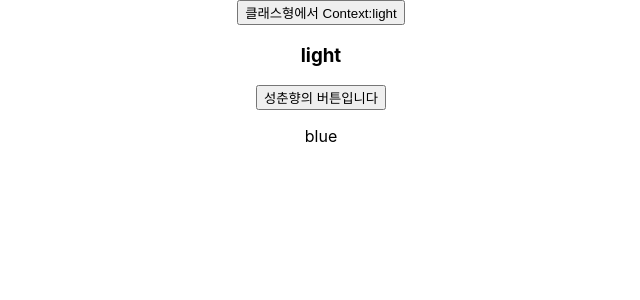
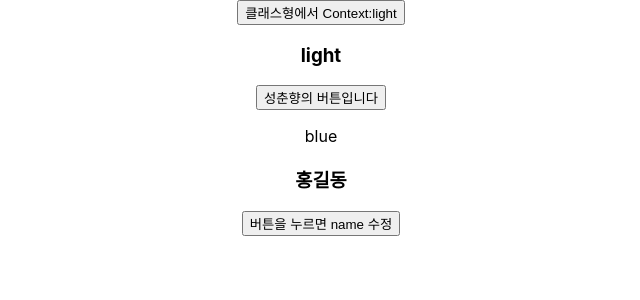
Before and after one commit to hj-Seong/2023-react, a React (Create React App) app in the folder context-text/: page / in a window 1280 px wide. Shown: the top 300 px of the page, without its empty margins (319-959 px from the left). Built offline with nearby package versions, Linux system fonts and the light colour scheme.

Commit message:
0414 Context-실습2

```diff
--- a/context-text/src/App.js
+++ b/context-text/src/App.js
@@ -6,18 +6,24 @@ import ThemeContext from './context/ThemeContext';
 import ObjectContext from './context/ObjectContext';
 import { DataProvider } from './context/DataContext';
 import ContextBox from './components/ContextBox';
+import DataBox from './components/DataBox';
+
+// ObjectContext.Provider의 value값을
+// 따로 변수에 저장해서 사용
+// >> 변수의 값이 많다면 확인하기 힘들다
+// >> Context를 만들때, value값도 함께 작성해서 만들자!
+const initValue = {name:"성춘향", login:true}
 
 function App() {
   return (
     <div className="App">
       {/** 작성한 context를 값을 사용할 컴포넌트를 감싸서 사용 */}
       <ThemeContext.Provider value='light'>
-        <ObjectContext.Provider value={ {name:"성춘향", login:true} }>
+        <ObjectContext.Provider value={ initValue }>
           {/** ThemeContext와 ObjectContext값 확인  */}
           <Toolbar/>
         </ObjectContext.Provider>
       </ThemeContext.Provider>
-
 
       {/** ContextBox를 가져와서 ThemeContext를 이용하여
        * blue값을 전달하기*/}
@@ -25,6 +31,12 @@ function App() {
         <ContextBox />
       </ThemeContext.Provider>
 
+      {/** DataContext를 이용해서 value값을 전달한
+       * DataProvider 사용 */}
+      <DataProvider>
+        <DataBox/>
+      </DataProvider>
+
 
     </div>
   );
--- /dev/null
+++ b/context-text/src/components/DataBox.jsx
@@ -0,0 +1,36 @@
+import React from 'react'
+import { useContext } from 'react'
+import DataContext from '../context/DataContext'
+import { useState } from 'react'
+
+export default function DataBox() {
+  return (
+    <div>
+        <DataText></DataText>
+    </div>
+  )
+}
+
+
+function DataText () {
+    // useContext와 작성한Context를 가져와서 사용
+    const value = useContext(DataContext)
+
+    // input 태그의 값 받아와서 input에 저장
+    // 버튼을 눌렀을때 Context에 있는 이름이 바뀌게 작성
+    const [input, setInput] =useState("")
+
+    // value 값이 null 또는 값
+    // null일때는 false 이므로 값을 출력하지않게하고
+    // 값일때는 true이므로 그 값 출력
+    return (
+        <div>
+            {value && <h3>{value.state.name}</h3>}
+            <button
+                onClick={()=>{value.action.setName("Green")}}
+            >
+                버튼을 누르면 name 수정
+            </button>
+        </div>
+    )
+}
--- a/context-text/src/context/DataContext.jsx
+++ b/context-text/src/context/DataContext.jsx
@@ -9,6 +9,7 @@ const DataContext = React.createContext(null);
 
 // App.js에서 값 전달할때
 // DataContext.Provider를 이용하여 값 전달
+
 // 이 공간에서 값을 추가한 Provider 작성 후 내보냄
 // provider는 컴포넌트 형태
 // children : DataContext.Provider 사이에 컴포넌트
```
